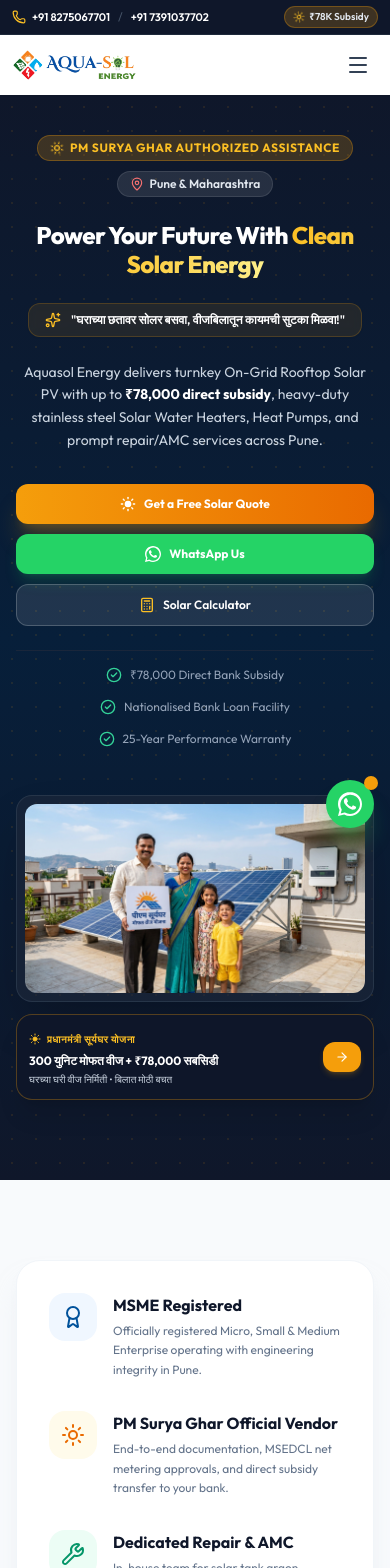
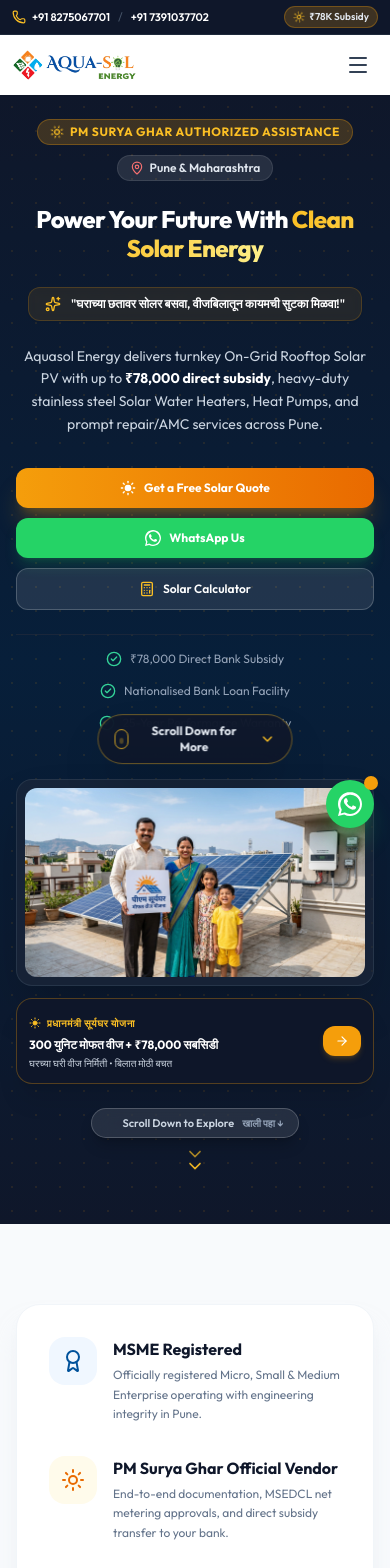
Before and after one commit to vidishagawas121/AquaSol, a React (Vite) app in the folder frontend/: page / in a window 390 px wide. Shown: the top 1568 px of the page. Built offline with nearby package versions, Linux system fonts and the light colour scheme.

Commit message:
Add animated scroll down indicator for mobile and desktop viewports

```diff
--- /dev/null
+++ b/frontend/src/components/ScrollDownPrompt.jsx
@@ -0,0 +1,74 @@
+import React, { useState, useEffect } from 'react';
+import { ChevronDown } from 'lucide-react';
+
+const ScrollDownPrompt = ({ targetId = 'explore-solutions' }) => {
+  const [hasScrolled, setHasScrolled] = useState(false);
+
+  useEffect(() => {
+    const handleScroll = () => {
+      if (window.scrollY > 80) {
+        setHasScrolled(true);
+      } else {
+        setHasScrolled(false);
+      }
+    };
+
+    window.addEventListener('scroll', handleScroll, { passive: true });
+    return () => window.removeEventListener('scroll', handleScroll);
+  }, []);
+
+  const scrollToTarget = () => {
+    const el = document.getElementById(targetId);
+    if (el) {
+      el.scrollIntoView({ behavior: 'smooth', block: 'start' });
+    } else {
+      window.scrollBy({ top: window.innerHeight * 0.75, behavior: 'smooth' });
+    }
+  };
+
+  return (
+    <>
+      {/* 1. Inline Hero Scroll Indicator (Positioned at bottom of Hero) */}
+      <div className="w-full flex flex-col items-center justify-center pt-6 sm:pt-8 pb-2">
+        <button
+          onClick={scrollToTarget}
+          aria-label="Scroll down to explore products and services"
+          className="group flex flex-col items-center gap-1.5 text-slate-300 hover:text-white transition-all cursor-pointer select-none focus:outline-none"
+        >
+          <div className="flex items-center gap-2 px-3.5 py-1.5 rounded-full bg-white/10 hover:bg-white/15 border border-white/20 backdrop-blur-md text-[11px] sm:text-xs font-semibold shadow-lg shadow-black/20 group-hover:border-brand-amber-400/50 group-hover:text-brand-amber-300 transition-all">
+            <span className="w-2 h-2 rounded-full bg-brand-amber-400 animate-ping"></span>
+            <span>Scroll Down to Explore</span>
+            <span className="text-slate-400 group-hover:text-brand-amber-300 text-[10px]">खाली पहा ↓</span>
+          </div>
+
+          <div className="flex flex-col items-center animate-bounce-scroll text-brand-amber-400 group-hover:text-brand-amber-300">
+            <ChevronDown className="w-5 h-5 -mb-2 opacity-70" />
+            <ChevronDown className="w-5 h-5" />
+          </div>
+        </button>
+      </div>
+
+      {/* 2. Floating Mobile Hint (Appears at bottom on mobile when at top of page, fades out on scroll) */}
+      <div
+        className={`fixed bottom-20 left-1/2 -translate-x-1/2 z-30 sm:hidden transition-all duration-500 ease-out pointer-events-auto ${
+          hasScrolled
+            ? 'opacity-0 translate-y-4 pointer-events-none'
+            : 'opacity-100 translate-y-0'
+        }`}
+      >
+        <button
+          onClick={scrollToTarget}
+          className="flex items-center gap-2 px-4 py-2 rounded-full bg-slate-900/90 text-white border border-brand-amber-400/40 shadow-2xl backdrop-blur-md text-xs font-bold active:scale-95 animate-bounce-scroll transition-all"
+        >
+          <div className="w-3.5 h-5 rounded-full border border-brand-amber-400/80 flex items-start justify-center p-0.5">
+            <div className="w-1 h-1.5 rounded-full bg-brand-amber-400 animate-mouse-wheel"></div>
+          </div>
+          <span className="text-slate-200">Scroll Down for More</span>
+          <ChevronDown className="w-4 h-4 text-brand-amber-400" />
+        </button>
+      </div>
+    </>
+  );
+};
+
+export default ScrollDownPrompt;
--- a/frontend/src/index.css
+++ b/frontend/src/index.css
@@ -65,3 +65,35 @@
 ::-webkit-scrollbar-thumb:hover {
   background: #94a3b8;
 }
+
+/* Scroll Down Prompt Animations */
+@keyframes bounceScroll {
+  0%, 20%, 50%, 80%, 100% {
+    transform: translateY(0);
+  }
+  40% {
+    transform: translateY(6px);
+  }
+  60% {
+    transform: translateY(3px);
+  }
+}
+
+@keyframes scrollMouseWheel {
+  0% {
+    opacity: 1;
+    transform: translateY(0);
+  }
+  100% {
+    opacity: 0;
+    transform: translateY(8px);
+  }
+}
+
+.animate-bounce-scroll {
+  animation: bounceScroll 1.8s infinite ease-in-out;
+}
+
+.animate-mouse-wheel {
+  animation: scrollMouseWheel 1.5s infinite ease-out;
+}
--- a/frontend/src/pages/HomePage.jsx
+++ b/frontend/src/pages/HomePage.jsx
@@ -40,6 +40,7 @@
 } from '../data';
 import SectionHeading from '../components/SectionHeading';
 import QuoteModal from '../components/QuoteModal';
+import ScrollDownPrompt from '../components/ScrollDownPrompt';
 import SEO from '../components/SEO';
 
 // Authentic brochure assets
@@ -115,7 +116,7 @@
         canonical="https://aquasolenergy.in"
       />
       {/* 1. HERO SECTION */}
-      <section className="relative overflow-hidden bg-gradient-to-b from-slate-900 via-brand-blue-950 to-slate-900 text-white pt-10 pb-20 lg:pt-16 lg:pb-28">
+      <section className="relative overflow-hidden bg-gradient-to-b from-slate-900 via-brand-blue-950 to-slate-900 text-white pt-6 pb-10 sm:pt-10 sm:pb-16 lg:pt-16 lg:pb-24">
         {/* Subtle decorative solar grid ambient background */}
         <div className="absolute inset-0 opacity-10 bg-[radial-gradient(#f59e0b_1px,transparent_1px)] [background-size:24px_24px] pointer-events-none"></div>
 
@@ -227,11 +228,14 @@
               </div>
             </div>
           </div>
+
+          {/* Animated Scroll Down Indicator Prompt */}
+          <ScrollDownPrompt targetId="explore-solutions" />
         </div>
       </section>
 
       {/* 2. TRUST & CREDIBILITY SECTION */}
-      <section className="max-w-7xl mx-auto px-4 sm:px-6 lg:px-8">
+      <section id="explore-solutions" className="max-w-7xl mx-auto px-4 sm:px-6 lg:px-8 scroll-mt-20">
         <div className="bg-white rounded-3xl p-8 sm:p-10 shadow-xl shadow-slate-200/50 border border-slate-100">
           <div className="grid grid-cols-1 md:grid-cols-2 lg:grid-cols-4 gap-8">
             <div className="flex items-start gap-4">
```
